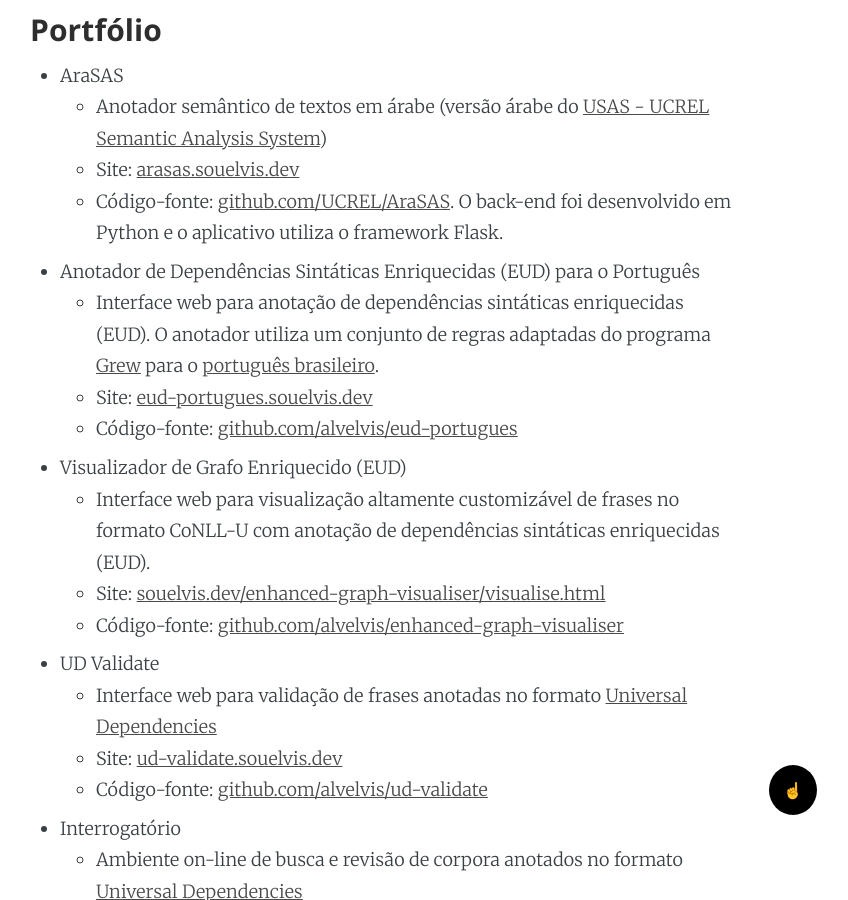
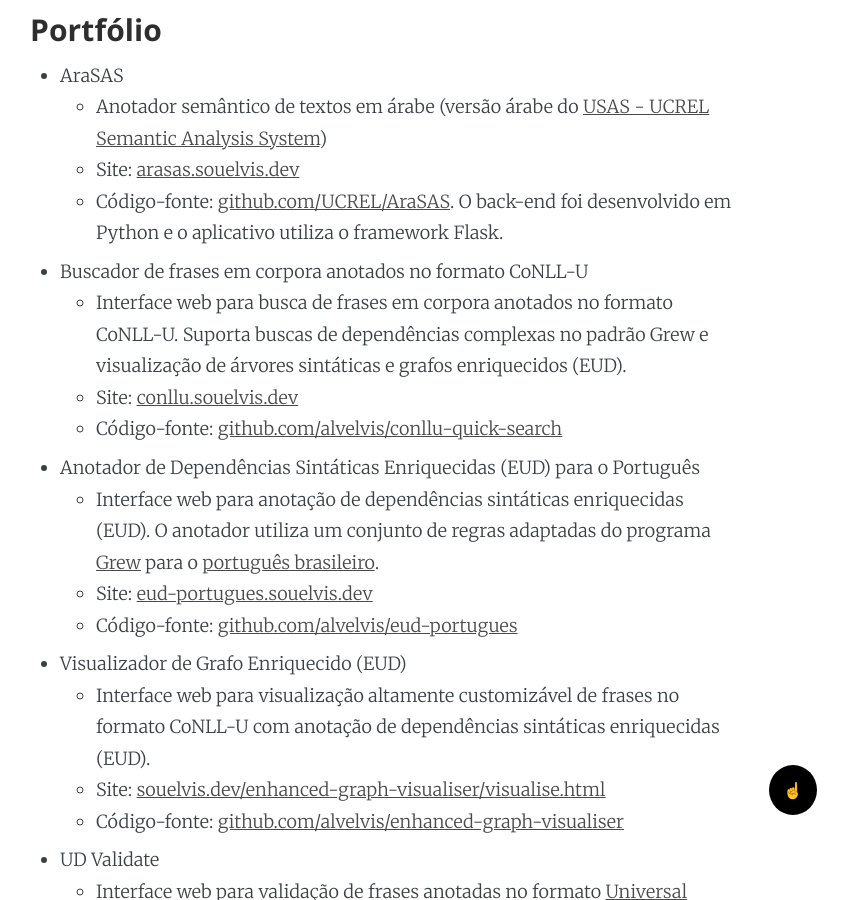
Before and after one commit to alvelvis/alvelvis.github.io, a Jekyll site: the page built from freela.md, in a window 1280 px wide and 900 px high, scrolled down 1343 px. Shown: the whole window, without its empty margins (255-1103 px from the left). Built offline with Jekyll 4.4.1, drawn with Linux system fonts in a browser that asks for light colours.

Commit message:
add conllu-quick-search

```diff
--- a/_config.yml
+++ b/_config.yml
@@ -42,6 +42,10 @@
 \n\t- Anotador semântico de textos em árabe (versão árabe do [USAS - UCREL Semantic Analysis System](http://ucrel.lancs.ac.uk/usas/))
 \n\t- Site: [arasas.souelvis.dev](http://arasas.souelvis.dev/)
 \n\t- Código-fonte: [github.com/UCREL/AraSAS](https://github.com/UCREL/AraSAS). O back-end foi desenvolvido em Python e o aplicativo utiliza o framework Flask.
+\n- Buscador de frases em corpora anotados no formato CoNLL-U
+\n\t- Interface web para busca de frases em corpora anotados no formato CoNLL-U. Suporta buscas de dependências complexas no padrão Grew e visualização de árvores sintáticas e grafos enriquecidos (EUD).
+\n\t- Site: [conllu.souelvis.dev](https://conllu.souelvis.dev/)
+\n\t- Código-fonte: [github.com/alvelvis/conllu-quick-search](https://github.com/alvelvis/conllu-quick-search)
 \n- Anotador de Dependências Sintáticas Enriquecidas (EUD) para o Português
 \n\t- Interface web para anotação de dependências sintáticas enriquecidas (EUD). O anotador utiliza um conjunto de regras adaptadas do programa [Grew](http://grew.fr/) para o [português brasileiro](https://sol.sbc.org.br/index.php/stil/article/view/31134).
 \n\t- Site: [eud-portugues.souelvis.dev](https://eud-portugues.souelvis.dev/)
```
